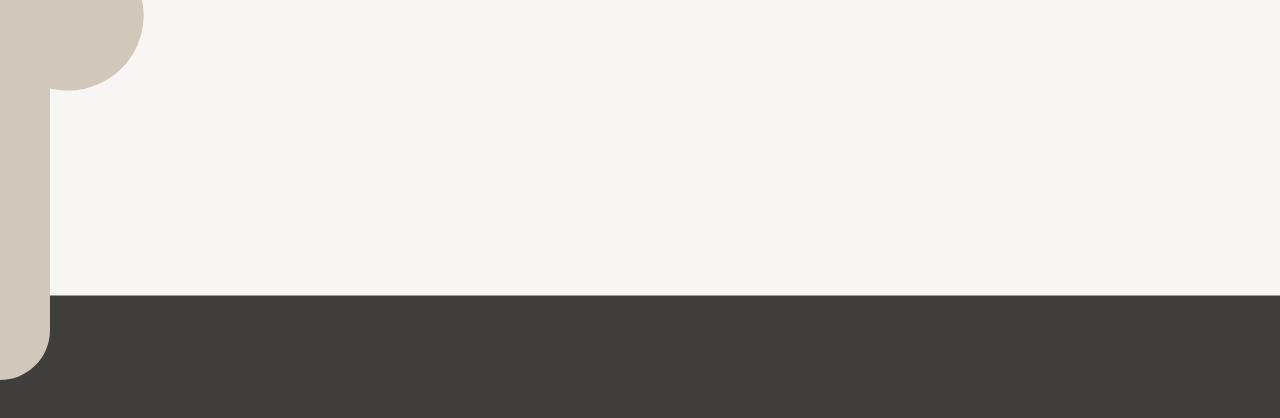
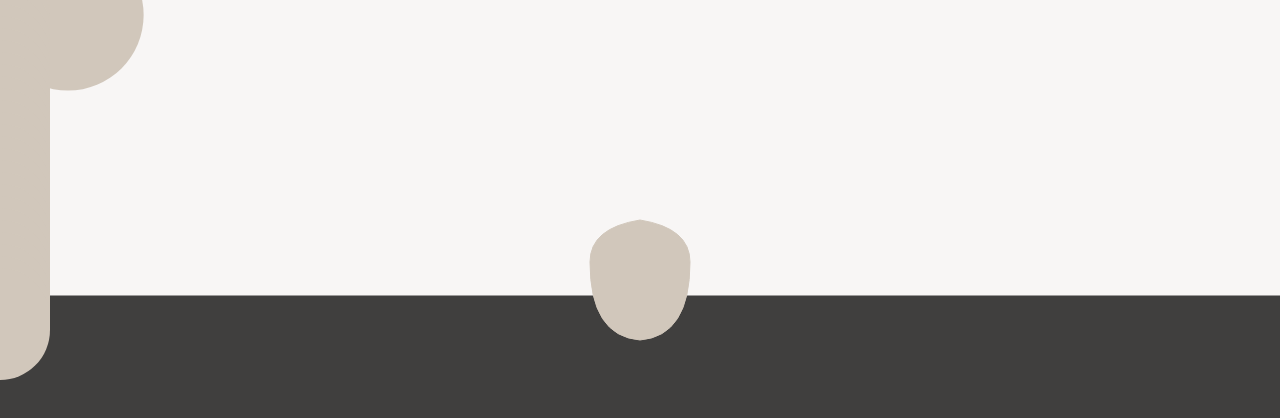
Before and after one commit to willstall/DickGames, a plain HTML site: page index.html in a window 1280 px wide. Drawn offline with Linux system fonts and the light colour scheme.

Commit message:
head started

```diff
--- a/index.html
+++ b/index.html
@@ -16,6 +16,7 @@
 		<script src="js/spring_trail.js"></script>
 		<script src="js/shaft.js"></script>
 		<script src="js/ball.js"></script>
+		<script src="js/head.js"></script>
 		<script src="js/main.js"></script>
 	</head>
 	<body onload="main();">
--- /dev/null
+++ b/js/head.js
@@ -0,0 +1,47 @@
+(function() {
+    function Head()
+    {
+    	this.Shape_constructor();
+
+        this.create();
+    }
+
+    var p = createjs.extend( Head, createjs.Shape );
+
+    p.create = function()
+    {
+        var color = "rgba(209, 199, 187,1)";
+
+        this.graphics.clear();
+        this.graphics.setStrokeStyle(1,"circle");
+        this.graphics.beginStroke( color );
+        this.graphics.beginFill( color );
+        this.graphics.moveTo(0,0);
+        this.graphics.curveTo( -50, 8, -50, 42 );
+        this.graphics.curveTo( -50, 116, 0, 120 );
+        this.graphics.lineTo(0,0);
+        this.graphics.curveTo( 50, 8, 50, 42 );
+        this.graphics.curveTo( 50, 116, 0, 120 );
+        this.graphics.endStroke();
+        this.graphics.endFill();
+
+    }
+
+    window.Head = createjs.promote( Head, "Shape" );
+} () );
+
+
+/*
+
+        this.graphics.clear();
+        this.graphics.setStrokeStyle(1,"circle");
+        this.graphics.beginStroke( color );
+        this.graphics.moveTo(0,0);
+        this.graphics.curveTo( -50, 10, -50, 40 );
+        this.graphics.curveTo( -50, 110, 0, 120 );
+        this.graphics.lineTo(0,0);
+        this.graphics.curveTo( 50, -10, 50, -40 );
+        this.graphics.curveTo( 50, -110, 0, -120 );
+        this.graphics.lineTo(0,0);
+
+        */
--- a/js/main.js
+++ b/js/main.js
@@ -58,14 +58,16 @@ function main()
 
 		// cock.addChild( shaft );
 
+	var head = new Head();
+
 	container.addChild(cock);
 
-	cock.addChild( ball1, ball2, horizon,shaft );		// adding to cock after so that stage exist for internal event listeneres. hacky...but w/e
 
-	stage.on("tick", update, shaft );
+	cock.addChild( ball1, ball2, horizon,shaft, head );		// adding to cock after so that stage exist for internal event listeneres. hacky...but w/e
+
+	stage.on("tick", update, this );
 }
 
 function update()
 {
-	this.update();
 }
--- a/js/shaft.js
+++ b/js/shaft.js
@@ -10,16 +10,27 @@
         this.horizon = 0;
         this.color = "rgba(209, 199, 187,1)";
 
-        this.k =.6;
-        this.inertia = .35;
+        this.k =.76;
+        this.inertia = .25;//.1;
+        this.minInertia = .2;
 
         this.divisions = 30;//30;//Math.floor(this.height / this.girth);
         this.springs = [];
 
         this.create();
+
+        this.on("added", this.added, this );
     }
 
     var p = createjs.extend( Shaft, createjs.Container );
+
+        p.added = function()
+        {
+            if(this.stage == null)
+                return;
+
+            this.stage.on("tick", this.update, this );
+        }
 
         p.create = function()
         {
@@ -39,6 +50,9 @@
 
         p.update = function()
         {
+            if(this.stage == null)
+                return;
+
             this.updateSprings();
             this.drawSprings();
         }
@@ -72,7 +86,8 @@
             {
                 var spring = this.springs[i];
                    // spring.k = .7 ;
-                   spring.inertia = .1 + this.inertia * (1 - (i / this.springs.length));
+                   //spring.k = 0.4 + .5 * (1 - (i / (this.springs.length-1)));
+                   //spring.inertia = this.minInertia + this.inertia * (1 - (i / (this.springs.length-1)));
 
                 var previous = this.springs[i - 1];
 
```
